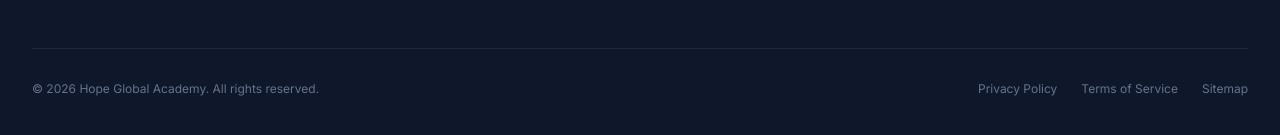
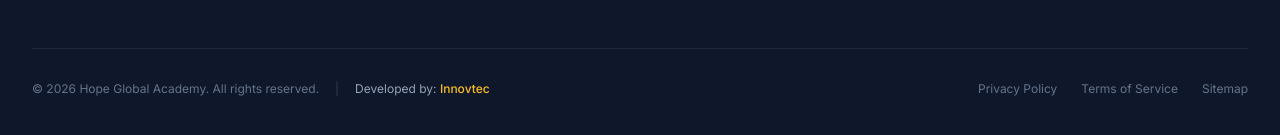
Before and after one commit to imran15-9136/hope-global-academy, a Next.js app: page / in a window 1280 px wide. Shown: the part 3809-3944 px from the top of the page. Built offline with nearby package versions, Linux system fonts and the light colour scheme; no server answers; the database is empty.

Commit message:
footer added

```diff
--- a/src/components/admin/AdminLayoutWrapper.tsx
+++ b/src/components/admin/AdminLayoutWrapper.tsx
@@ -20,6 +20,20 @@ export function AdminLayoutWrapper({ children }: { children: React.ReactNode })
         <div className="flex-1 flex flex-col min-w-0">
           <AdminHeader />
           <main className="flex-1 p-6 md:p-8 max-w-7xl w-full mx-auto">{children}</main>
+          <footer className="py-3 px-6 border-t border-slate-200 bg-white text-center text-xs text-slate-500">
+            <span>© {new Date().getFullYear()} Hope Global Academy. </span>
+            <span>
+              Developed by:{" "}
+              <a
+                href="https://innovtec.it.com/"
+                target="_blank"
+                rel="noopener noreferrer"
+                className="font-semibold text-blue-600 hover:underline transition-colors"
+              >
+                Innovtec
+              </a>
+            </span>
+          </footer>
         </div>
       </div>
     </SessionProviderWrapper>
--- a/src/components/admin/AdminSidebar.tsx
+++ b/src/components/admin/AdminSidebar.tsx
@@ -62,8 +62,19 @@ export function AdminSidebar() {
         </nav>
       </div>
 
-      <div className="p-4 border-t border-slate-800 text-xs text-slate-500 text-center">
-        Hope Global Academy v1.0
+      <div className="p-4 border-t border-slate-800 text-xs text-slate-500 text-center space-y-1">
+        <div>Hope Global Academy v1.0</div>
+        <div className="text-[11px] text-slate-400">
+          Developed by:{" "}
+          <a
+            href="https://innovtec.it.com/"
+            target="_blank"
+            rel="noopener noreferrer"
+            className="font-medium text-amber-400 hover:underline transition-colors"
+          >
+            Innovtec
+          </a>
+        </div>
       </div>
     </aside>
   );
--- a/src/components/shared/Footer.tsx
+++ b/src/components/shared/Footer.tsx
@@ -70,9 +70,23 @@ export function Footer() {
           </div>
         </div>
 
-        <div className="mt-12 pt-8 border-t border-slate-800 flex flex-col sm:flex-row items-center justify-between text-xs text-slate-500">
-          <p>© {new Date().getFullYear()} Hope Global Academy. All rights reserved.</p>
-          <div className="flex gap-6 mt-4 sm:mt-0">
+        <div className="mt-12 pt-8 border-t border-slate-800 flex flex-col sm:flex-row items-center justify-between text-xs text-slate-500 gap-4">
+          <div className="flex flex-col sm:flex-row items-center gap-2 sm:gap-4">
+            <p>© {new Date().getFullYear()} Hope Global Academy. All rights reserved.</p>
+            <span className="hidden sm:inline text-slate-700">|</span>
+            <p className="text-slate-400">
+              Developed by:{" "}
+              <a
+                href="https://innovtec.it.com/"
+                target="_blank"
+                rel="noopener noreferrer"
+                className="font-medium text-amber-400 hover:underline transition-colors"
+              >
+                Innovtec
+              </a>
+            </p>
+          </div>
+          <div className="flex gap-6">
             <a href="#" className="hover:text-slate-400 transition-colors">Privacy Policy</a>
             <a href="#" className="hover:text-slate-400 transition-colors">Terms of Service</a>
             <a href="#" className="hover:text-slate-400 transition-colors">Sitemap</a>
```
